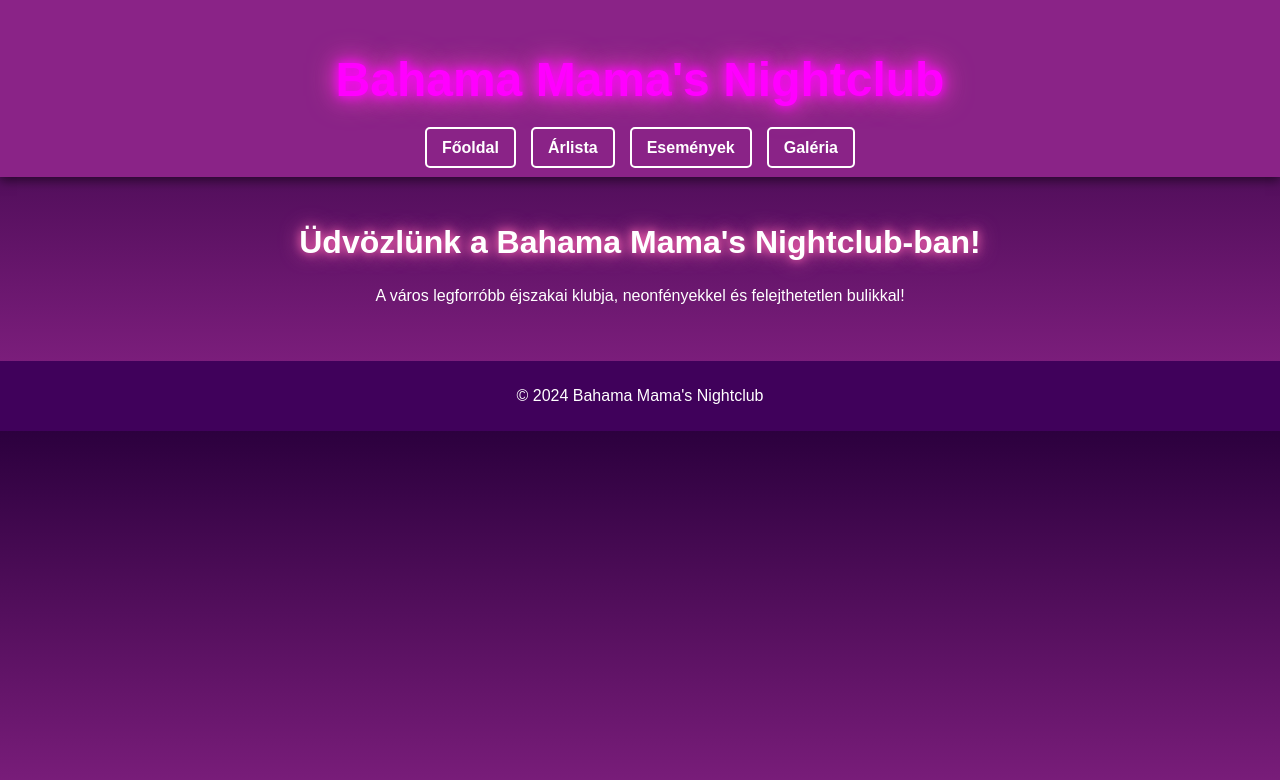
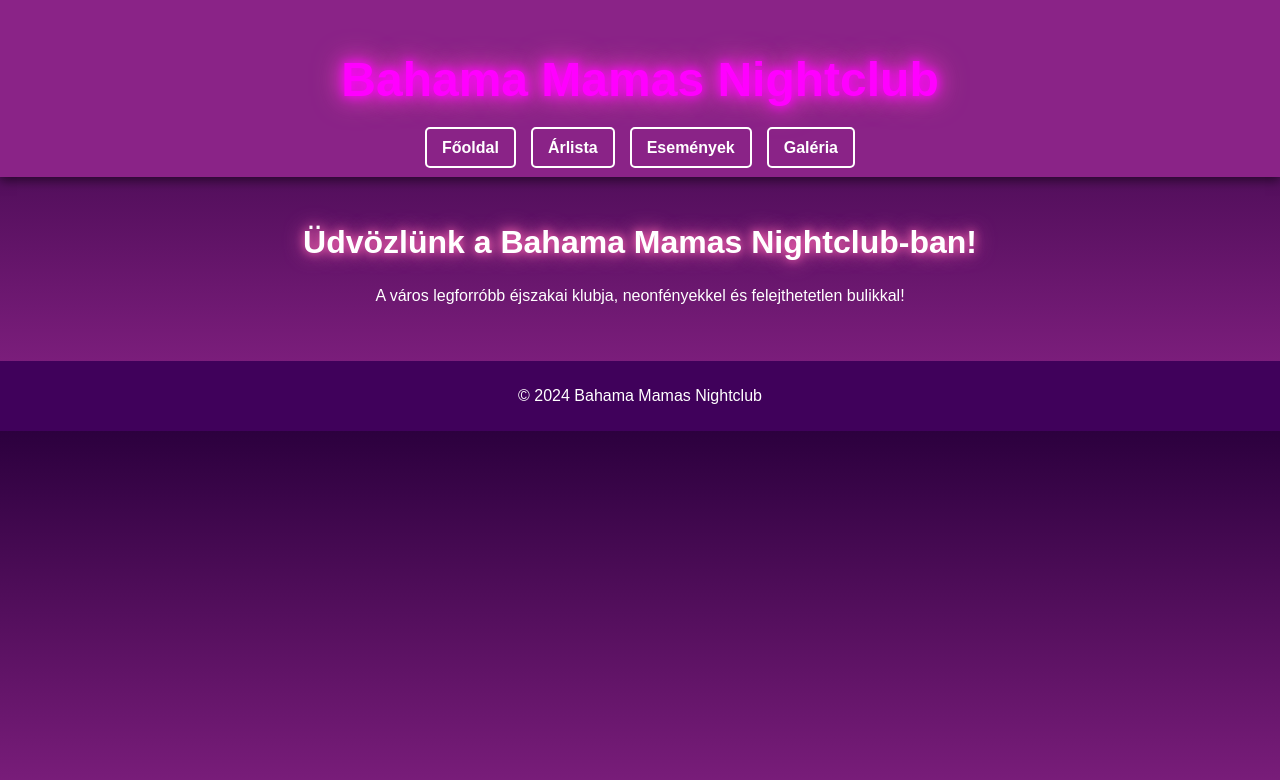
Before and after one commit to Citro11/Bahama-Mamas, a plain HTML site: page index.html in a window 1280 px wide. Drawn offline with Linux system fonts and the light colour scheme.

Commit message:
Update index.html

```diff
--- a/index.html
+++ b/index.html
@@ -3,12 +3,12 @@
 <head>
     <meta charset="UTF-8">
     <meta name="viewport" content="width=device-width, initial-scale=1.0">
-    <title>Bahama Mama's - Főoldal</title>
+    <title>Bahama Mamas - Főoldal</title>
     <link rel="stylesheet" href="style.css">
 </head>
 <body>
     <header>
-        <h1 class="neon-text">Bahama Mama's Nightclub</h1>
+        <h1 class="neon-text">Bahama Mamas Nightclub</h1>
         <nav>
             <ul>
                 <li><a href="index.html">Főoldal</a></li>
@@ -20,12 +20,12 @@
     </header>
     <main>
         <section class="intro">
-            <h2>Üdvözlünk a Bahama Mama's Nightclub-ban!</h2>
+            <h2>Üdvözlünk a Bahama Mamas Nightclub-ban!</h2>
             <p>A város legforróbb éjszakai klubja, neonfényekkel és felejthetetlen bulikkal!</p>
         </section>
     </main>
     <footer>
-        <p>© 2024 Bahama Mama's Nightclub</p>
+        <p>© 2024 Bahama Mamas Nightclub</p>
     </footer>
 </body>
 </html>
```
